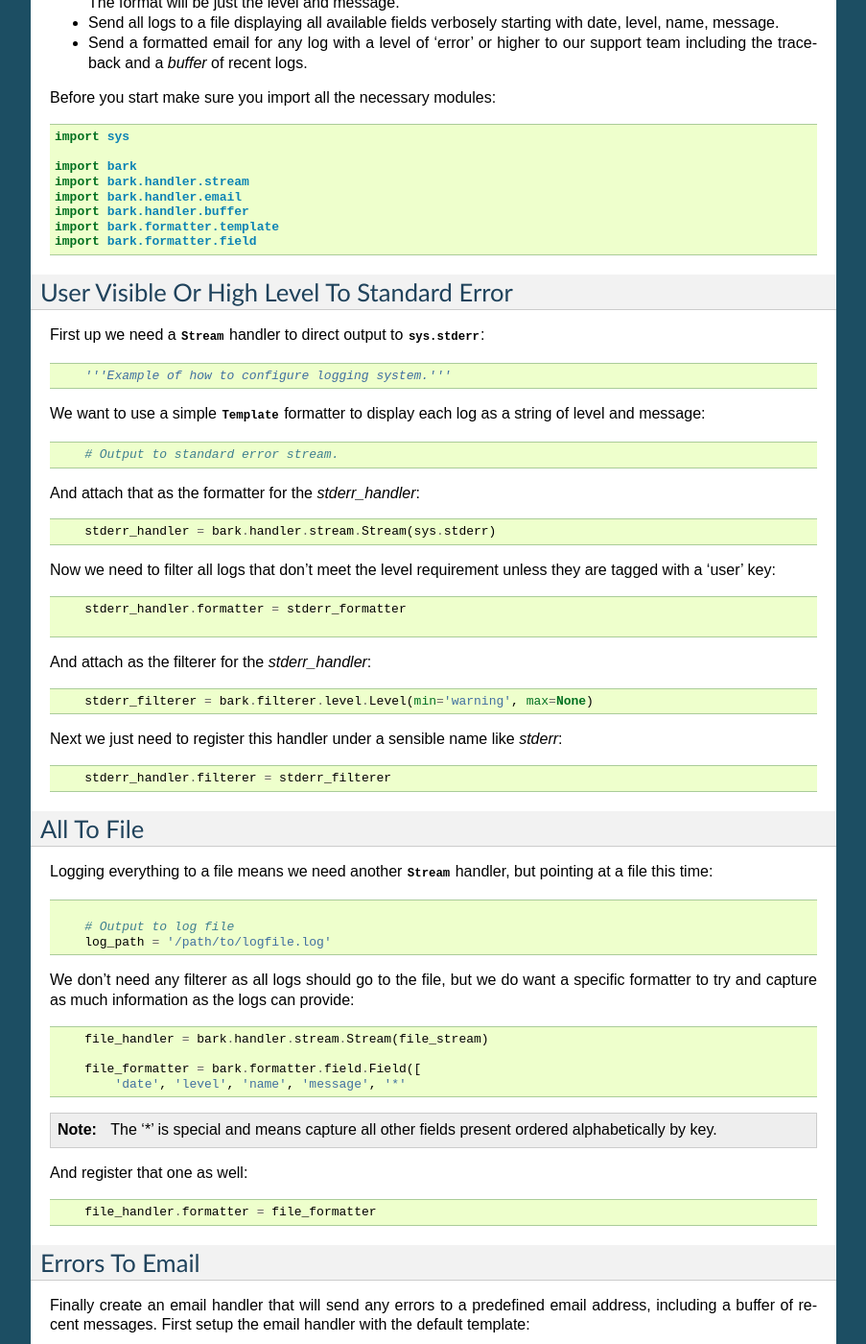
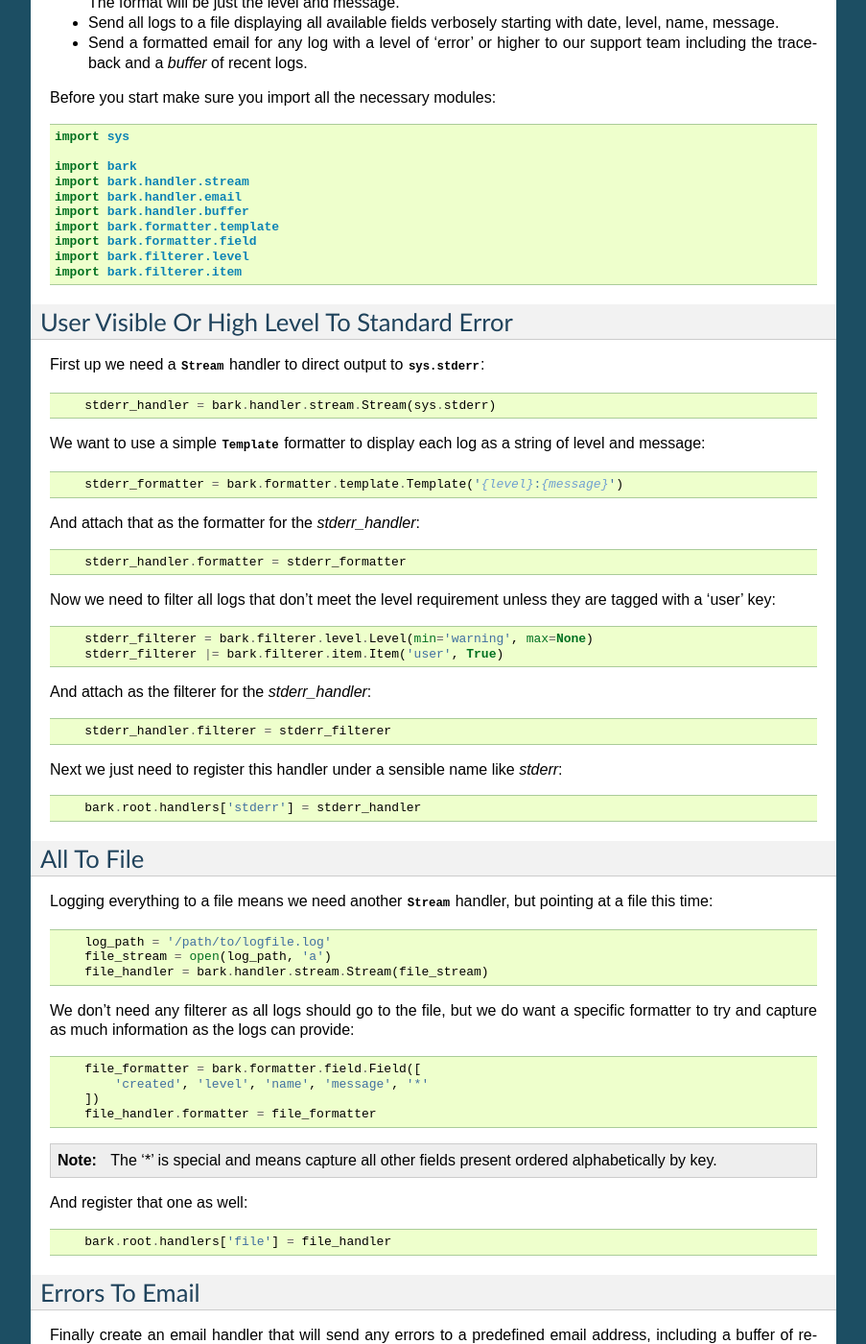
Before and after one commit to 4degrees/sawmill, a Sphinx documentation site: the page built from doc/guide/configuration.rst, in a window 1280 px wide and 1400 px high, scrolled down 390 px. Shown: the whole window at 96% size, without its empty margins (198-1101 px from the left). Built offline with Sphinx 7.4.7, drawn with Linux system fonts in a browser that asks for light colours; part of the change alters nothing that is shown; some of the changed text lies outside the part shown.

```diff
--- a/doc/guide/configuration.rst
+++ b/doc/guide/configuration.rst
@@ -40,7 +40,7 @@ Before you start make sure you import all the necessary modules:
 
 .. literalinclude:: /resource/configurator.py
     :language: python
-    :lines: 5-12
+    :lines: 5-14
 
 User Visible Or High Level To Standard Error
 --------------------------------------------
@@ -50,40 +50,40 @@ output to :py:attr:`sys.stderr`:
 
 .. literalinclude:: /resource/configurator.py
     :language: python
-    :lines: 18
+    :lines: 20
 
 We want to use a simple :py:class:`~bark.formatter.template.Template` formatter
 to display each log as a string of level and message:
 
 .. literalinclude:: /resource/configurator.py
     :language: python
-    :lines: 19
+    :lines: 21
 
 And attach that as the formatter for the *stderr_handler*:
 
 .. literalinclude:: /resource/configurator.py
     :language: python
-    :lines: 20
+    :lines: 22
 
 Now we need to filter all logs that don't meet the level requirement unless
 they are tagged with a 'user' key:
 
 .. literalinclude:: /resource/configurator.py
     :language: python
-    :lines: 22,23
+    :lines: 24,25
 
 And attach as the filterer for the *stderr_handler*:
 
 .. literalinclude:: /resource/configurator.py
     :language: python
-    :lines: 24
+    :lines: 26
 
 Next we just need to register this handler under a sensible name like
 *stderr*:
 
 .. literalinclude:: /resource/configurator.py
     :language: python
-    :lines: 26
+    :lines: 28
 
 All To File
 -----------
@@ -94,7 +94,7 @@ time:
 
 .. literalinclude:: /resource/configurator.py
     :language: python
-    :lines: 29-31
+    :lines: 31-33
 
 We don't need any filterer as all logs should go to the file, but we do want a
 specific formatter to try and capture as much information as the logs can
@@ -102,7 +102,7 @@ provide:
 
 .. literalinclude:: /resource/configurator.py
     :language: python
-    :lines: 33-36
+    :lines: 35-38
 
 .. note::
 
@@ -113,7 +113,7 @@ And register that one as well:
 
 .. literalinclude:: /resource/configurator.py
     :language: python
-    :lines: 38
+    :lines: 40
 
 Errors To Email
 ---------------
@@ -131,13 +131,13 @@ the email handler and only pass on messages when the set trigger is activated:
 
 .. literalinclude:: /resource/configurator.py
     :language: python
-    :lines: 47-59
+    :lines: 43-61
 
 And register the buffer handler as the email handler:
 
 .. literalinclude:: /resource/configurator.py
     :language: python
-    :lines: 61
+    :lines: 63
 
 .. seealso::
 
--- a/doc/resource/configurator.py
+++ b/doc/resource/configurator.py
@@ -33,7 +33,7 @@ def configure(*args, **kw):
     file_handler = bark.handler.stream.Stream(file_stream)
 
     file_formatter = bark.formatter.field.Field([
-        'date', 'level', 'name', 'message', '*'
+        'created', 'level', 'name', 'message', '*'
     ])
     file_handler.formatter = file_formatter
 
```
